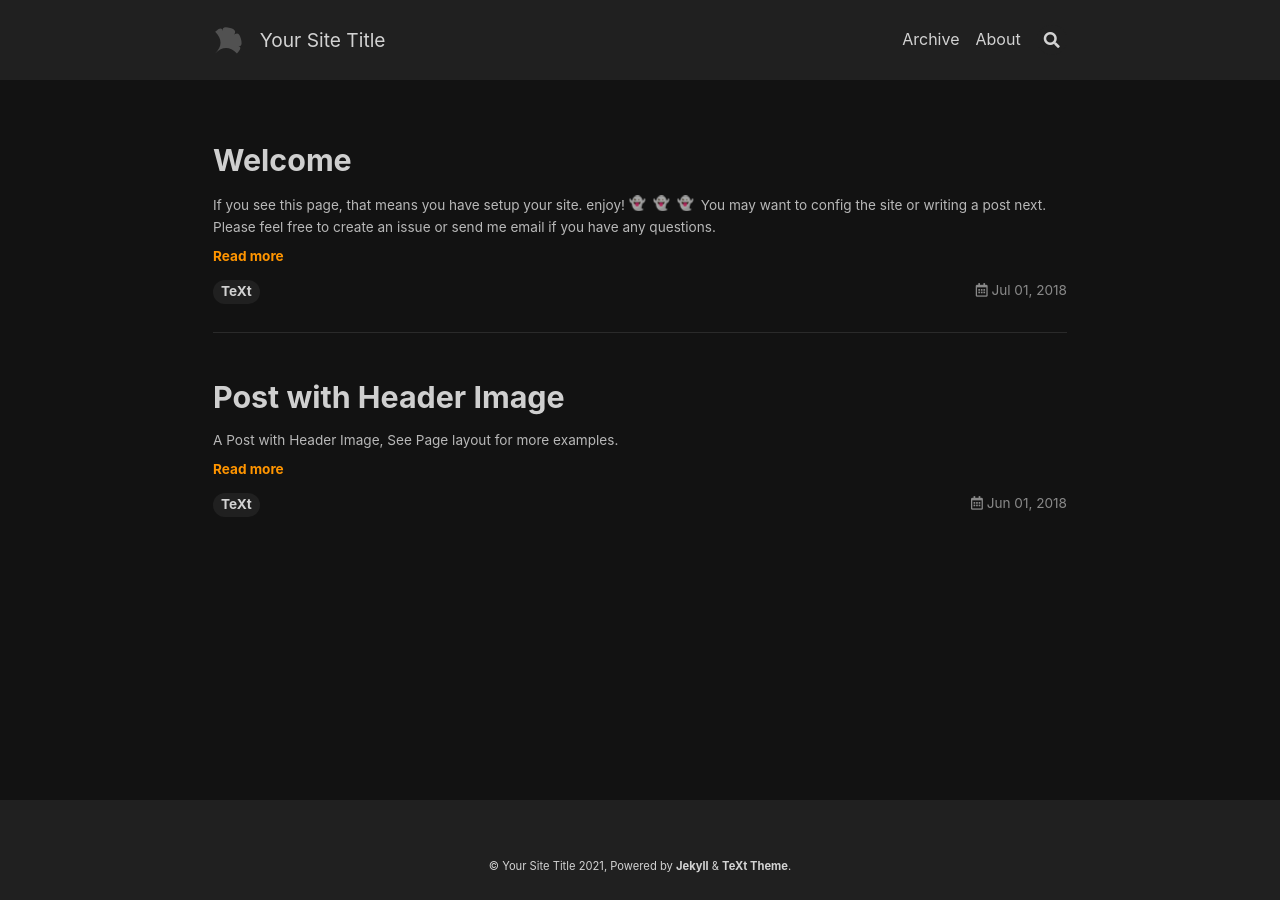
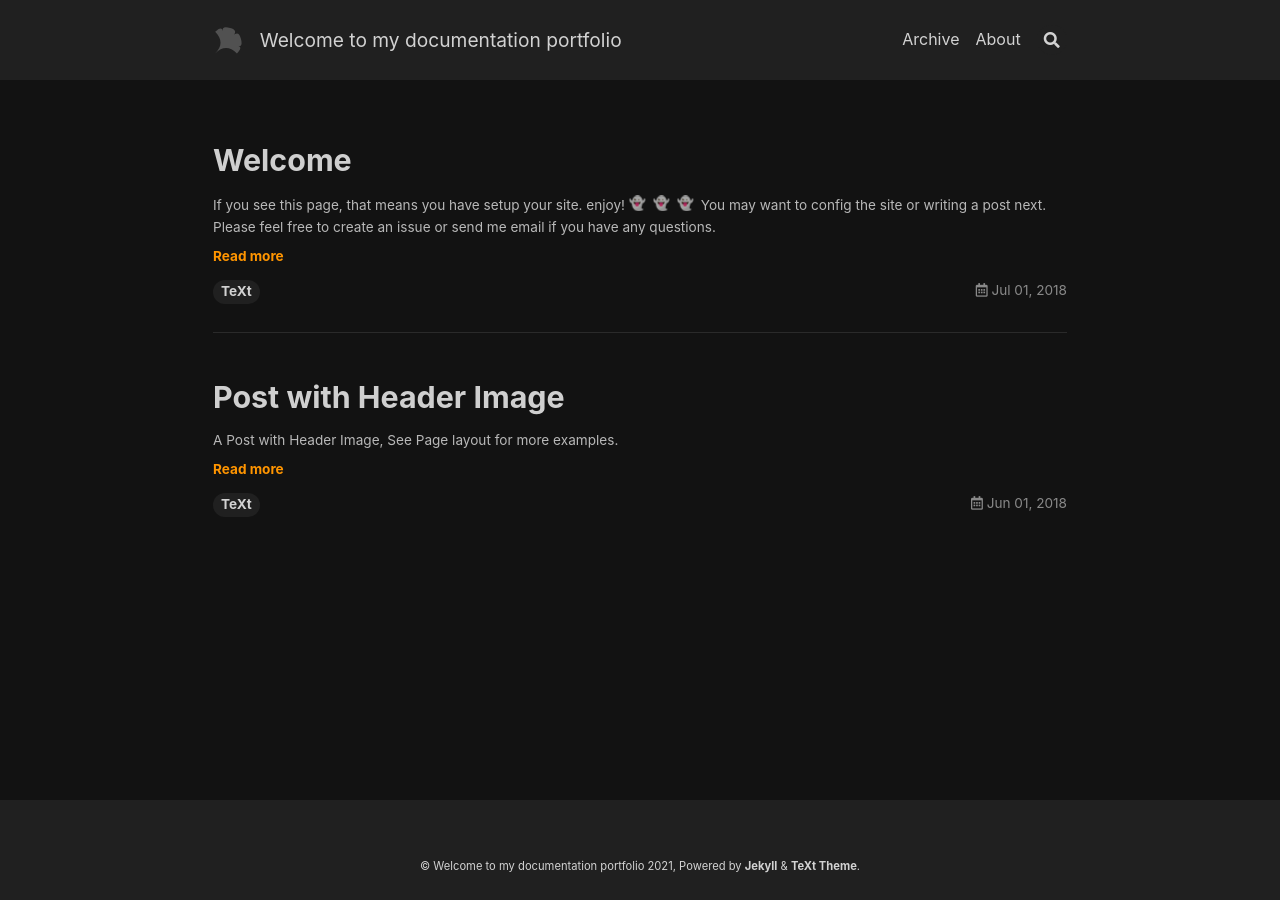
Before and after one commit to lookatthem-tech/static-site-in-jekyll, a Jekyll site: the page built from index.html, in a window 1280 px wide. Built offline with Jekyll 4.4.1, drawn with Linux system fonts in a browser that asks for light colours; nearby versions of some CDN libraries; emoji names are drawn with the system emoji font; the list of posts is cut into pages by our own code.

Commit message:
Update _config.yml

```diff
--- a/_config.yml
+++ b/_config.yml
@@ -17,10 +17,10 @@
 ## => Site Settings
 ##############################
 text_skin: dark # "default" (default), "dark", "forest", "ocean", "chocolate", "orange"
-highlight_theme: default # "default" (default), "tomorrow", "tomorrow-night", "tomorrow-night-eighties", "tomorrow-night-blue", "tomorrow-night-bright"
+highlight_theme: tomorrow-night-blue # "default" (default), "tomorrow", "tomorrow-night", "tomorrow-night-eighties", "tomorrow-night-blue", "tomorrow-night-bright"
 url     : # the base hostname & protocol for your site e.g. https://www.someone.com
 baseurl : # does not include hostname
-title   : Your Site Title
+title   : Welcome to my documentation portfolio
 description: > # this means to ignore newlines until "Language & timezone"
   Your Site Description
 
```
